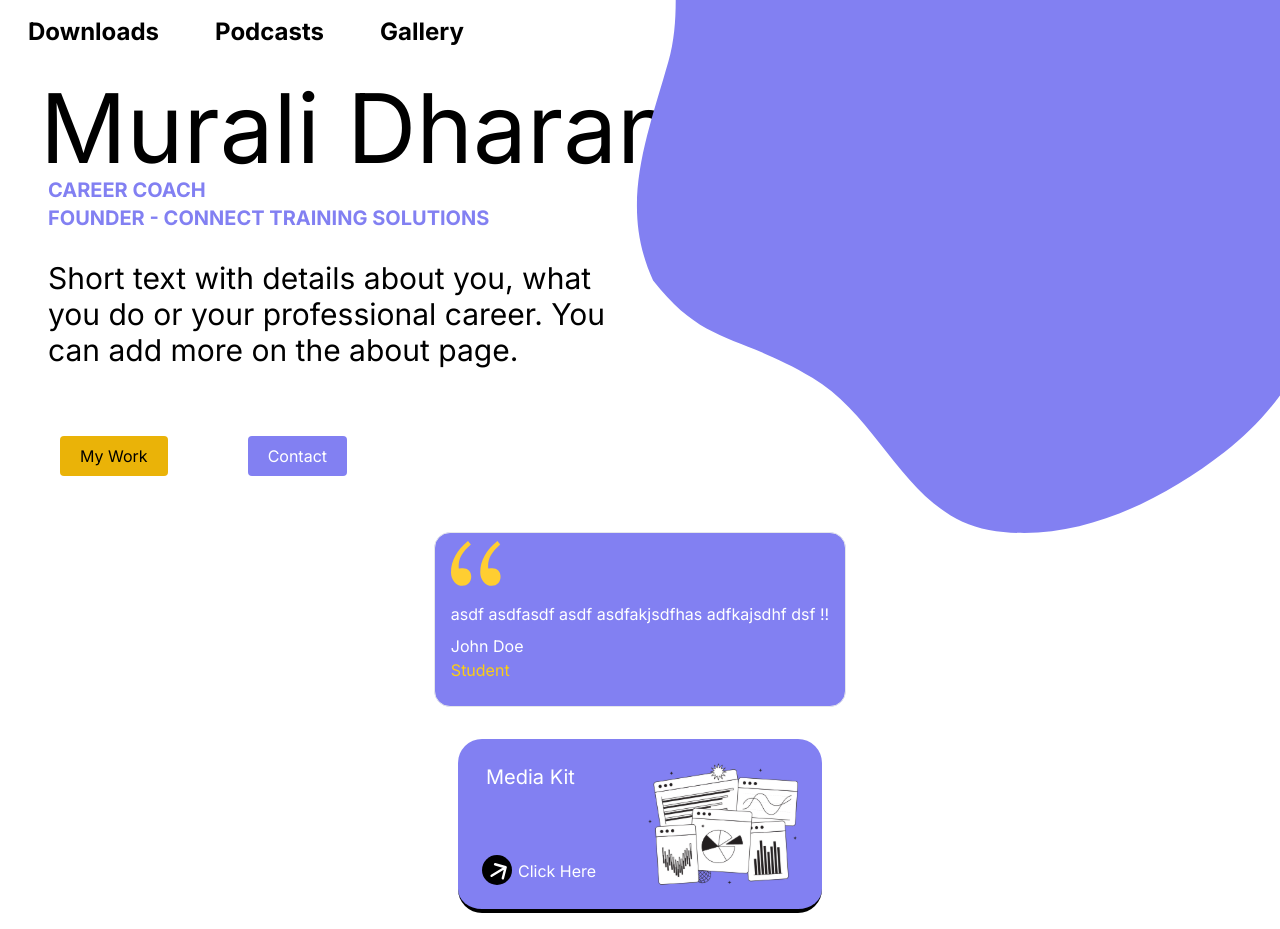
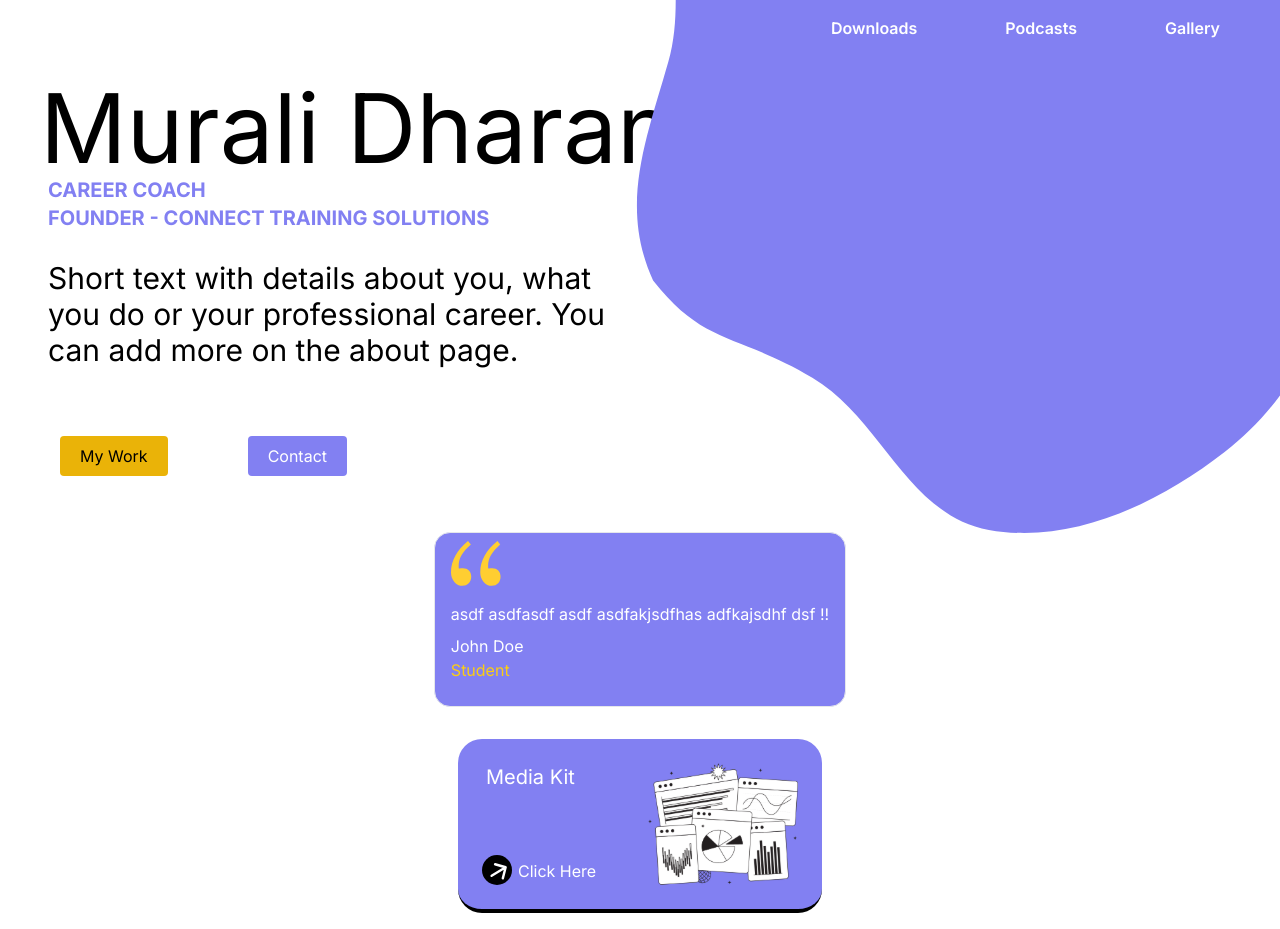
Before and after one commit to vimal-vs/murali-portfolio-frontend, a Next.js app: page / in a window 1280 px wide. Built offline with nearby package versions, Linux system fonts and the light colour scheme.

Commit message:
layout changes

```diff
--- a/src/app/layout.js
+++ b/src/app/layout.js
@@ -1,5 +1,7 @@
 import { Inter } from "next/font/google";
 import "./globals.css";
+import NavBar from "@/layouts/NavBar";
+import { cn } from '@/utils/cn'
 
 const inter = Inter({ subsets: ["latin"] });
 
@@ -11,7 +13,12 @@ export const metadata = {
 export default function RootLayout({ children }) {
   return (
     <html lang="en">
-      <body className={inter.className}>{children}</body>
+      <body className={cn(inter.className, "flex flex-col w-full min-h-screen")}>
+        <NavBar />
+        <div>
+          {children}
+        </div>
+      </body>
     </html>
   );
 }
--- a/src/app/page.js
+++ b/src/app/page.js
@@ -1,16 +1,14 @@
 import DownloadCard from "@/components/DownloadCard";
 import TestimonialCard from "@/components/TestimonialCard";
-import NavBar from "@/components/NavBar";
 import AboutMe from "@/components/AboutMe";
 import pic from '../assets/downloadCard_icon_1.svg'
 
 export default function Home() {
   return (
-    <main className="flex min-h-screen flex-col">
-      <NavBar />
+    <main className="flex flex-col">
       <AboutMe />
-      <TestimonialCard name = {"John Doe"} designation = {"Student"} content = {"asdf asdfasdf asdf asdfakjsdfhas adfkajsdhf dsf !! "}/>
-      <DownloadCard name = {"Media Kit"} icon = {pic} link={"https://open.spotify.com/"} bgColor={"#8280F2"}/>
+      <TestimonialCard name={"John Doe"} designation={"Student"} content={"asdf asdfasdf asdf asdfakjsdfhas adfkajsdhf dsf !! "} />
+      <DownloadCard name={"Media Kit"} icon={pic} link={"https://open.spotify.com/"} bgColor={"#8280F2"} />
     </main>
   );
 }
--- a/src/components/NavBar.jsx
+++ /dev/null
@@ -1,13 +0,0 @@
-
-
-export default function NavBar() {
-  return (
-    <div className="flex justify-end bg-contain fixed" >
-        <div className="text-black font-bold text-2xl">
-            <button type="button" className="px-7 py-4">Downloads</button>
-            <button type="button" className="px-7 py-4">Podcasts</button>
-            <button type="button" className="px-7 py-4">Gallery</button>
-        </div>
-    </div>
-  )
-}
--- /dev/null
+++ b/src/layouts/NavBar.jsx
@@ -0,0 +1,11 @@
+import Link from "next/link";
+
+export default function NavBar() {
+  return (
+    <nav className="flex gap-8 pr-8 z-10 w-full bg-transparent justify-end fixed text-white font-semibold" >
+      <Link href={"/"} className="px-7 py-4">Downloads</Link>
+      <Link href={"/"} className="px-7 py-4">Podcasts</Link>
+      <Link href={"/"} className="px-7 py-4">Gallery</Link>
+    </nav>
+  )
+}
```
